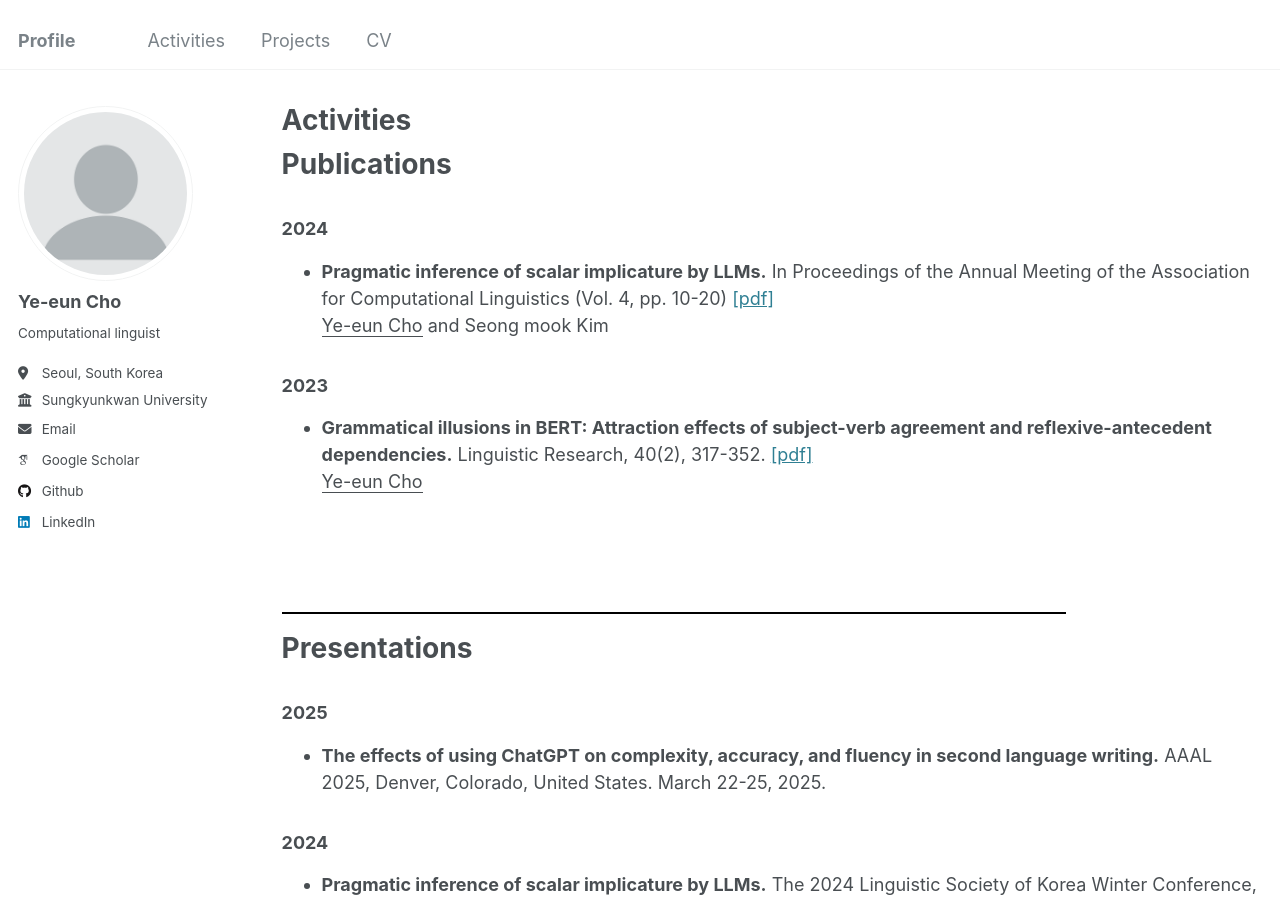
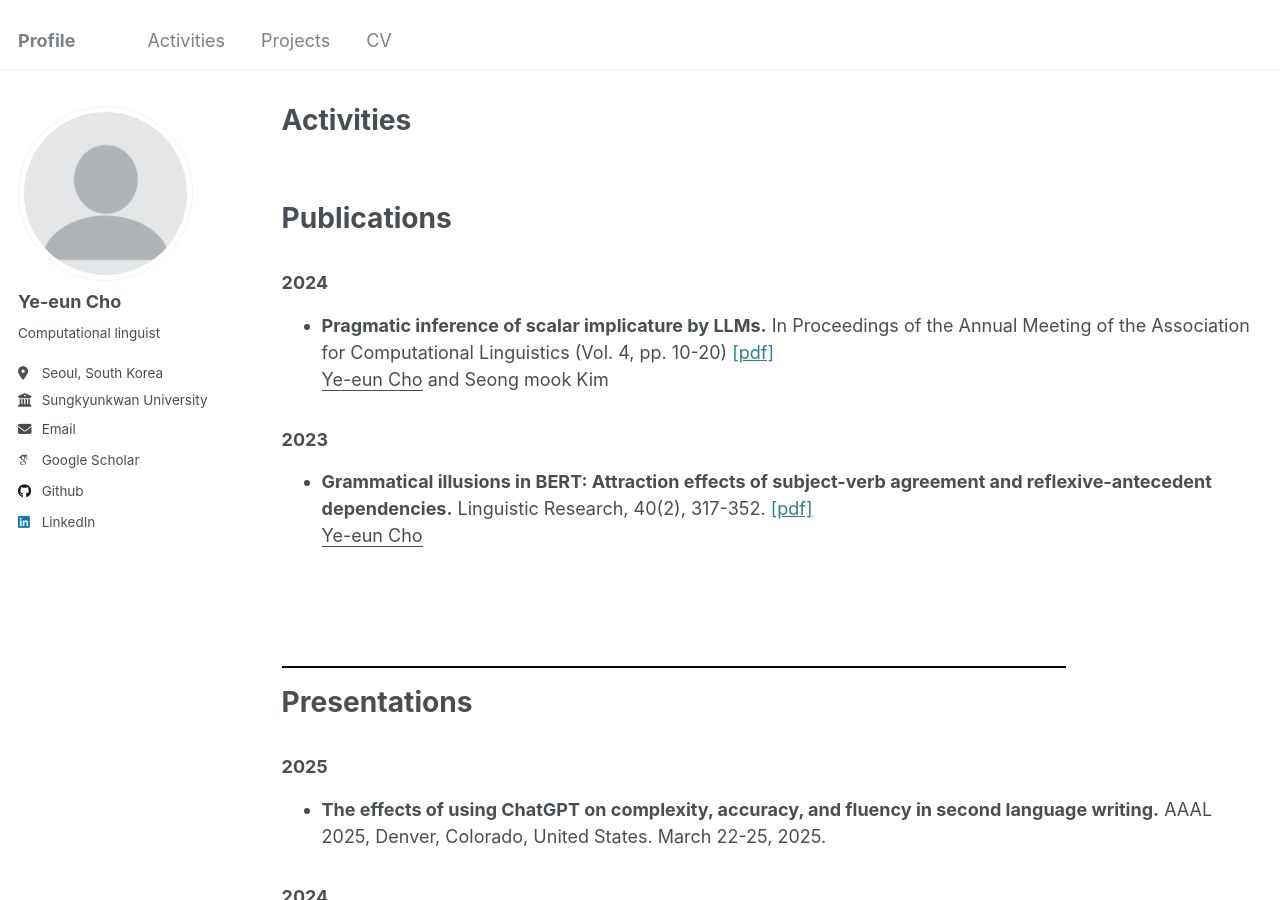
Before and after one commit to joyennn/joyennn, a Jekyll site: the page built from _pages/activities.html, in a window 1280 px wide and 900 px high. Built offline with Jekyll 4.4.1, drawn with Linux system fonts in a browser that asks for light colours; some web fonts are replaced.

Commit message:
Update activities.html

```diff
--- a/_pages/activities.html
+++ b/_pages/activities.html
@@ -7,11 +7,7 @@ author_profile: true
 
 
 
-<head>
-    <meta charset="UTF-8">
-    <meta name="viewport" content="width=device-width, initial-scale=1.0">
-    <title>Publications and Presentations</title>
-</head>
+<br><br>
 <body>
     <header>
         <h1>Publications</h1>
```
